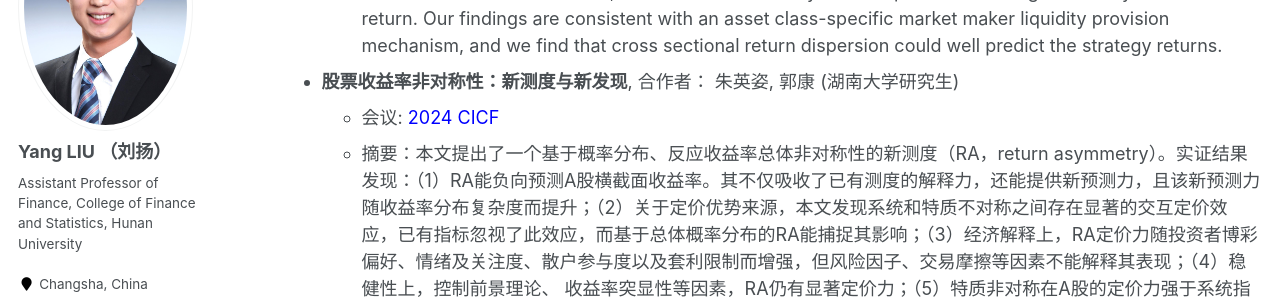
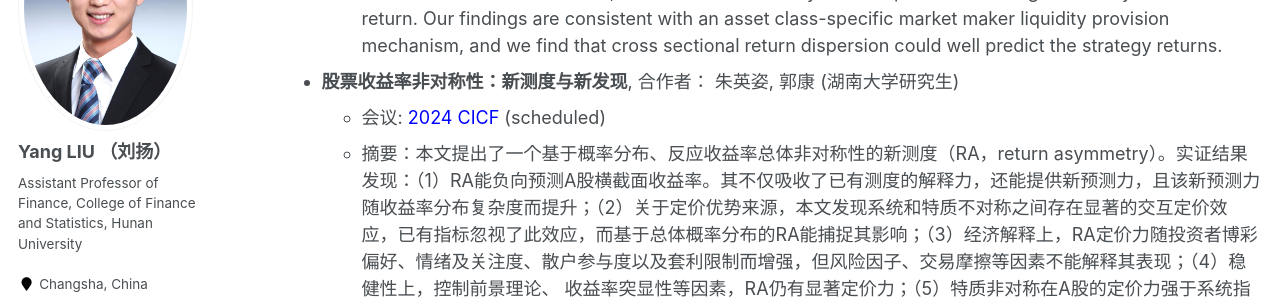
Before and after one commit to yangliu-finance/yangliu-finance.github.io, a Jekyll site: the page built from _pages/research.md, in a window 1280 px wide and 900 px high, scrolled down 1887 px. Shown: the part 153-453 px from the top of the window. Built offline with Jekyll 4.4.1, drawn with Linux system fonts in a browser that asks for light colours.

Commit message:
Update research.md

```diff
--- a/_pages/research.md
+++ b/_pages/research.md
@@ -64,7 +64,7 @@ applications in asset pricing.
 
 
 + **股票收益率非对称性：新测度与新发现**, 合作者： 朱英姿, 郭康 (湖南大学研究生)
-  + 会议: <font color="blue"> 2024 CICF </font>
+  + 会议: <font color="blue"> 2024 CICF </font> (scheduled)
   + 摘要：本文提出了一个基于概率分布、反应收益率总体非对称性的新测度（RA，return asymmetry）。实证结果发现：（1）RA能负向预测A股横截面收益率。其不仅吸收了已有测度的解释力，还能提供新预测力，且该新预测力随收益率分布复杂度而提升；（2）关于定价优势来源，本文发现系统和特质不对称之间存在显著的交互定价效应，已有指标忽视了此效应，而基于总体概率分布的RA能捕捉其影响；（3）经济解释上，RA定价力随投资者博彩偏好、情绪及关注度、散户参与度以及套利限制而增强，但风险因子、交易摩擦等因素不能解释其表现；（4）稳健性上，控制前景理论、 收益率突显性等因素，RA仍有显著定价力；（5）特质非对称在A股的定价力强于系统指标，美股结果则相反，这说明A股的独特性。RA综合两部分信息，在国际股市上的定价能力也优于已有测度。
 
 
```
